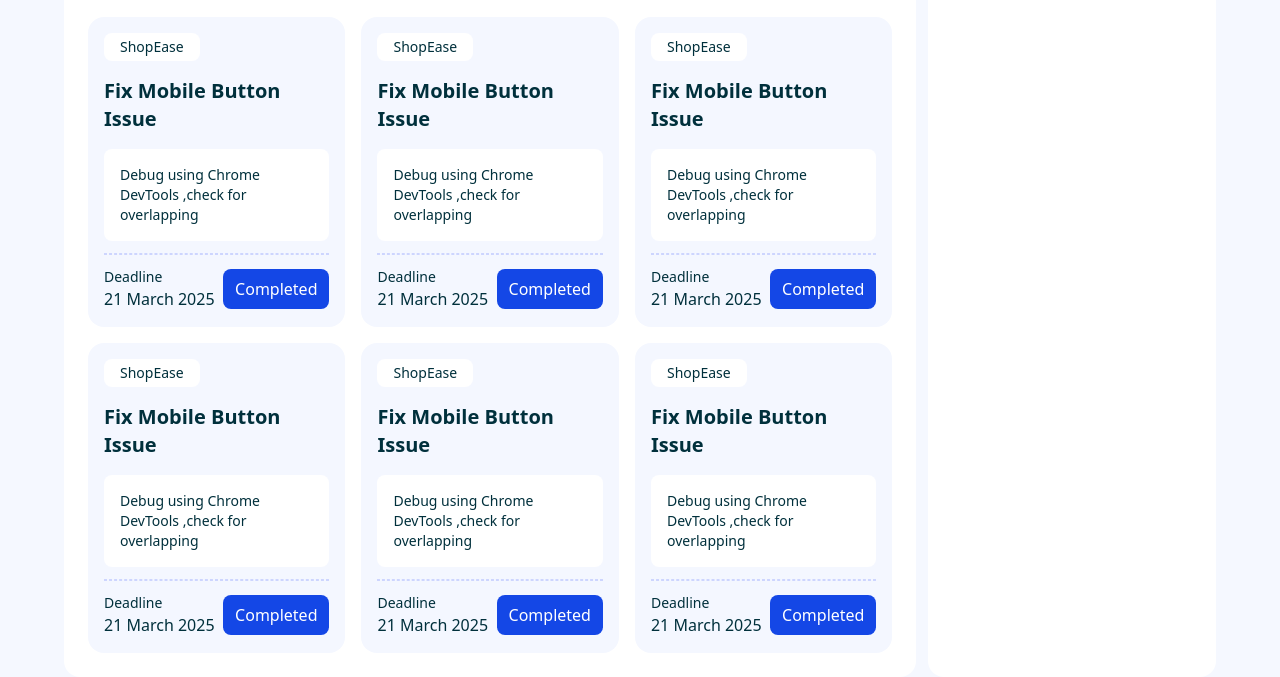
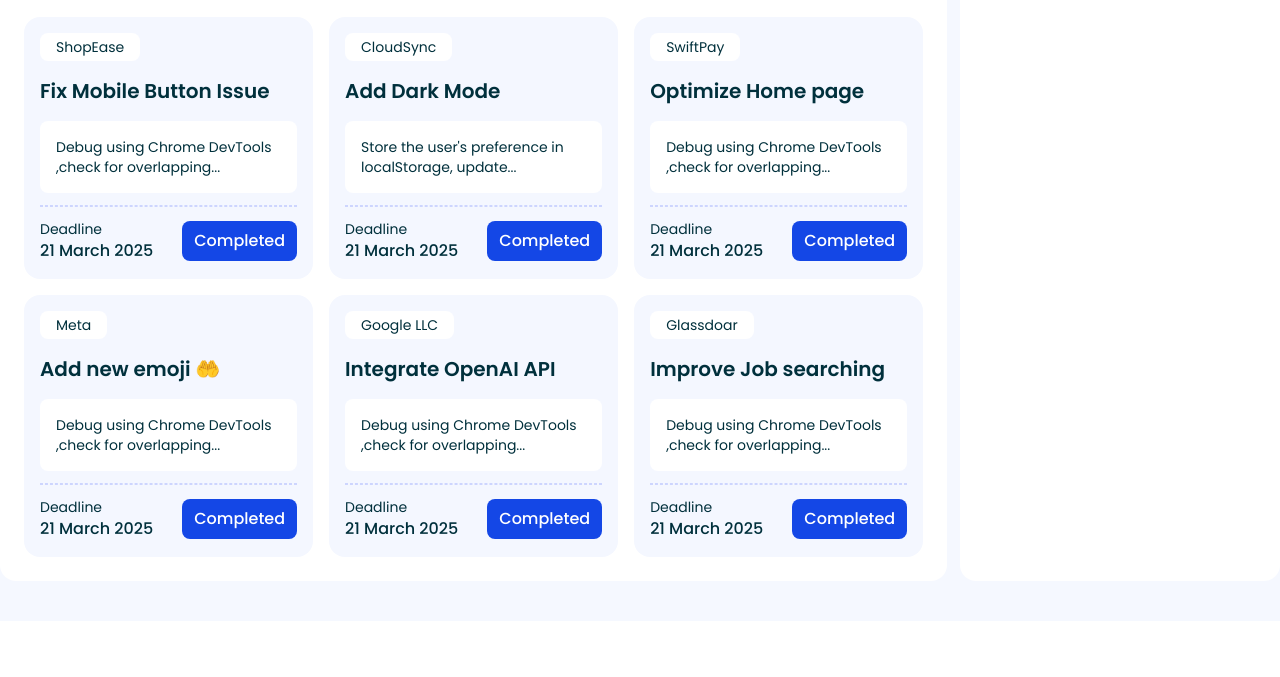
Before and after one commit to FarhanAfrad1/dev-borad-by-farhan, a plain HTML site: page index.html in a window 1280 px wide. Shown: the part 389-1066 px from the top of the page. After the commit the page ends 1010 px from the top, so only its background shows below. Drawn offline with nearby package versions, Linux system fonts and the light colour scheme.

Commit message:
ui part is done both main and blog page

```diff
--- a/index.html
+++ b/index.html
@@ -21,8 +21,8 @@
     />
     <script src="https://cdn.jsdelivr.net/npm/@tailwindcss/browser@4"></script>
   </head>
-  <body class="pt-10 bg-[#f5f8ff]">
-    <header class="max-w-6xl mx-auto">
+  <body class="pt-10 bg-[#f5f8ff] font-poppins pb-10">
+    <header class="max-w-7xl mx-auto">
       <nav>
         <div class="flex items-center p-6 bg-base-100 shadow-sm rounded-2xl">
           <div class="flex-1">
@@ -53,7 +53,7 @@
         </div>
       </nav>
     </header>
-    <main class="max-w-6xl mx-auto mt-5 flex justify-between">
+    <main class="max-w-7xl mx-auto mt-5 flex justify-between">
       <section class="w-[74%] rounded-2xl bg-white">
         <!-- top section -->
         <section class="p-6">
@@ -101,7 +101,7 @@
           <div class="bg-[#F4F7FF] p-4 rounded-2xl text-[#00303C]">
             <p class="py-1 px-4 bg-white w-fit rounded-lg text-sm">ShopEase</p>
             <h2 class="text-xl font-semibold my-4">Fix Mobile Button Issue</h2>
-            <div class="py-4 px-4 bg-white rounded-lg text-sm">Debug using Chrome DevTools ,check for overlapping</div>
+            <div class="py-4 px-4 bg-white rounded-lg text-sm">Debug using Chrome DevTools ,check for overlapping...</div>
             <hr class="border-dashed border-[#3752FD33] border-[0.8px] my-3"/>
             <div class="flex justify-between items-center">
               <div class="flex flex-col">
@@ -112,9 +112,9 @@
             </div>
           </div>
           <div class="bg-[#F4F7FF] p-4 rounded-2xl text-[#00303C]">
-            <p class="py-1 px-4 bg-white w-fit rounded-lg text-sm">ShopEase</p>
-            <h2 class="text-xl font-semibold my-4">Fix Mobile Button Issue</h2>
-            <div class="py-4 px-4 bg-white rounded-lg text-sm">Debug using Chrome DevTools ,check for overlapping</div>
+            <p class="py-1 px-4 bg-white w-fit rounded-lg text-sm">CloudSync</p>
+            <h2 class="text-xl font-semibold my-4">Add Dark Mode</h2>
+            <div class="py-4 px-4 bg-white rounded-lg text-sm">Store the user's preference in localStorage, update...</div>
             <hr class="border-dashed border-[#3752FD33] border-[0.8px] my-3"/>
             <div class="flex justify-between items-center">
               <div class="flex flex-col">
@@ -125,9 +125,9 @@
             </div>
           </div>
           <div class="bg-[#F4F7FF] p-4 rounded-2xl text-[#00303C]">
-            <p class="py-1 px-4 bg-white w-fit rounded-lg text-sm">ShopEase</p>
-            <h2 class="text-xl font-semibold my-4">Fix Mobile Button Issue</h2>
-            <div class="py-4 px-4 bg-white rounded-lg text-sm">Debug using Chrome DevTools ,check for overlapping</div>
+            <p class="py-1 px-4 bg-white w-fit rounded-lg text-sm">SwiftPay</p>
+            <h2 class="text-xl font-semibold my-4">Optimize  Home page </h2>
+            <div class="py-4 px-4 bg-white rounded-lg text-sm">Debug using Chrome DevTools ,check for overlapping...</div>
             <hr class="border-dashed border-[#3752FD33] border-[0.8px] my-3"/>
             <div class="flex justify-between items-center">
               <div class="flex flex-col">
@@ -138,9 +138,9 @@
             </div>
           </div>
           <div class="bg-[#F4F7FF] p-4 rounded-2xl text-[#00303C]">
-            <p class="py-1 px-4 bg-white w-fit rounded-lg text-sm">ShopEase</p>
-            <h2 class="text-xl font-semibold my-4">Fix Mobile Button Issue</h2>
-            <div class="py-4 px-4 bg-white rounded-lg text-sm">Debug using Chrome DevTools ,check for overlapping</div>
+            <p class="py-1 px-4 bg-white w-fit rounded-lg text-sm">Meta</p>
+            <h2 class="text-xl font-semibold my-4">Add new emoji 🤲</h2>
+            <div class="py-4 px-4 bg-white rounded-lg text-sm">Debug using Chrome DevTools ,check for overlapping...</div>
             <hr class="border-dashed border-[#3752FD33] border-[0.8px] my-3"/>
             <div class="flex justify-between items-center">
               <div class="flex flex-col">
@@ -151,9 +151,9 @@
             </div>
           </div>
           <div class="bg-[#F4F7FF] p-4 rounded-2xl text-[#00303C]">
-            <p class="py-1 px-4 bg-white w-fit rounded-lg text-sm">ShopEase</p>
-            <h2 class="text-xl font-semibold my-4">Fix Mobile Button Issue</h2>
-            <div class="py-4 px-4 bg-white rounded-lg text-sm">Debug using Chrome DevTools ,check for overlapping</div>
+            <p class="py-1 px-4 bg-white w-fit rounded-lg text-sm">Google LLC</p>
+            <h2 class="text-xl font-semibold my-4">Integrate OpenAI API </h2>
+            <div class="py-4 px-4 bg-white rounded-lg text-sm">Debug using Chrome DevTools ,check for overlapping...</div>
             <hr class="border-dashed border-[#3752FD33] border-[0.8px] my-3"/>
             <div class="flex justify-between items-center">
               <div class="flex flex-col">
@@ -164,9 +164,9 @@
             </div>
           </div>
           <div class="bg-[#F4F7FF] p-4 rounded-2xl text-[#00303C]">
-            <p class="py-1 px-4 bg-white w-fit rounded-lg text-sm">ShopEase</p>
-            <h2 class="text-xl font-semibold my-4">Fix Mobile Button Issue</h2>
-            <div class="py-4 px-4 bg-white rounded-lg text-sm">Debug using Chrome DevTools ,check for overlapping</div>
+            <p class="py-1 px-4 bg-white w-fit rounded-lg text-sm">Glassdoar</p>
+            <h2 class="text-xl font-semibold my-4">Improve Job searching</h2>
+            <div class="py-4 px-4 bg-white rounded-lg text-sm">Debug using Chrome DevTools ,check for overlapping...</div>
             <hr class="border-dashed border-[#3752FD33] border-[0.8px] my-3"/>
             <div class="flex justify-between items-center">
               <div class="flex flex-col">
```
Also changed, not shown: blog.html (+75 -0 lines), app/theme.js (added).
